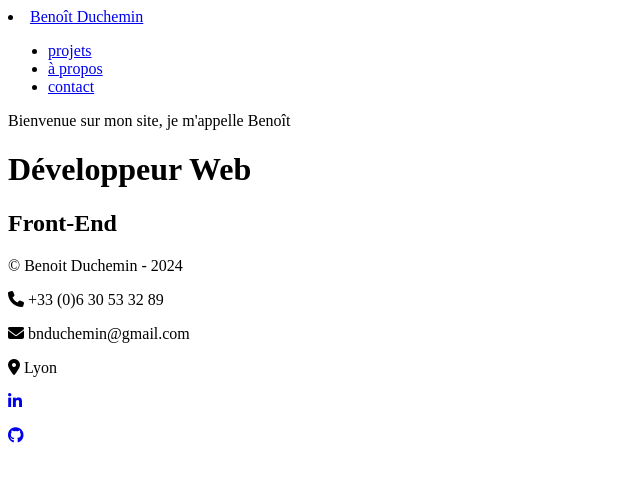
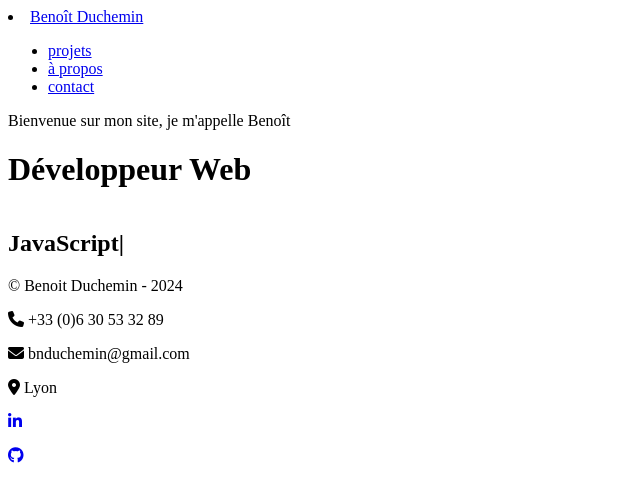
Before and after one commit to bno4/benoit, a React (Vite) app: page / in a window 1280 px wide. Shown: the top 502 px of the page, without its empty margins (0-640 px from the left). Built offline with nearby package versions, Linux system fonts and the light colour scheme; the HTML template or start-up script is replaced by a standard one.

Commit message:
add :  react-type-animation

```diff
--- a/package.json
+++ b/package.json
@@ -20,6 +20,7 @@
     "framer-motion": "^11.0.3",
     "react": "^18.2.0",
     "react-dom": "^18.2.0",
+    "react-type-animation": "^3.2.0",
     "sass": "^1.70.0"
   },
   "devDependencies": {
--- a/src/pages/About.jsx
+++ b/src/pages/About.jsx
@@ -35,8 +35,8 @@ const About = () => {
               dans le <strong>développement web.</strong>
             </p>
             <p>
-              Je suivi une formation diplômante à plein temps dès décembre 2022,
-              et je suis aujourd'hui titulaire du titre RNCP développeur
+              J'ai suivi une formation diplômante à plein temps dès décembre
+              2022, et je suis aujourd'hui titulaire du titre RNCP développeur
               intégrateur web, orienté sur les technos du front-end :{" "}
               <strong>
                 React, Sass, JavaScript, et aussi back-end avec NodeJS, Express
--- a/src/pages/Home.jsx
+++ b/src/pages/Home.jsx
@@ -1,5 +1,6 @@
 /* eslint-disable react/no-unescaped-entities */
 import Navbar from "../components/Navbar";
+import { TypeAnimation } from "react-type-animation";
 
 const Home = () => {
   return (
@@ -10,7 +11,33 @@ const Home = () => {
           <p>Bienvenue sur mon site, je m'appelle Benoît </p>
 
           <h1>Développeur Web</h1>
-          <h2>Front-End</h2>
+          {/* <h2>Front-End</h2> */}
+          <TypeAnimation
+            sequence={[
+              "ReactJS", // Types 'One'
+              3000, // Waits 1s
+              "JavaScript", // Deletes 'One' and types 'Two'
+              1500, // Waits 2s
+              "Sass", // Types 'Three' without deleting 'Two'
+              1000,
+              "NodeJS",
+              1500,
+              "Express",
+              1500,
+              "MongoDB",
+              1500,
+              "SEO",
+              1000,
+
+              () => {
+                console.log("Sequence completed");
+              },
+            ]}
+            wrapper="h2"
+            cursor={true}
+            repeat={Infinity}
+            style={{ display: "inline-block" }}
+          />
         </div>
       </div>
     </div>
```
Also changed, not shown: 1 other file (tests, documents, lock files or other folders).
